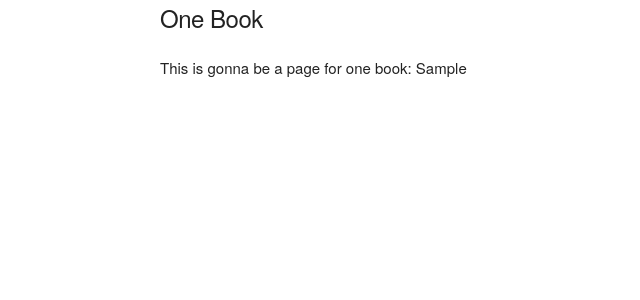
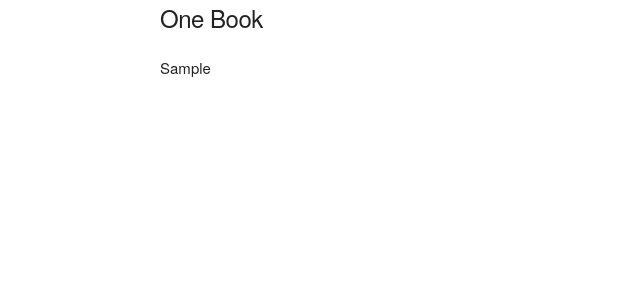
Before and after one commit to cthors/ISBN-to-db, a Flask app: page /1 in a window 1280 px wide. Shown: the top 300 px of the page, without its empty margins (0-640 px from the left). Run offline with Flask 2, Linux system fonts and the light colour scheme; tables that the repository leaves empty hold one stand-in row (values such as "Sample post").

Commit message:
onebook page

```diff
--- a/app/templates/one_book.html
+++ b/app/templates/one_book.html
@@ -3,6 +3,6 @@
 {% block content %}
 <div class="row">
 	<h5>One Book</h5>
-	This is gonna be a page for one book: {{bookInfo}}
+	{{bookInfo}}
 </div>
 {% endblock %}
```
